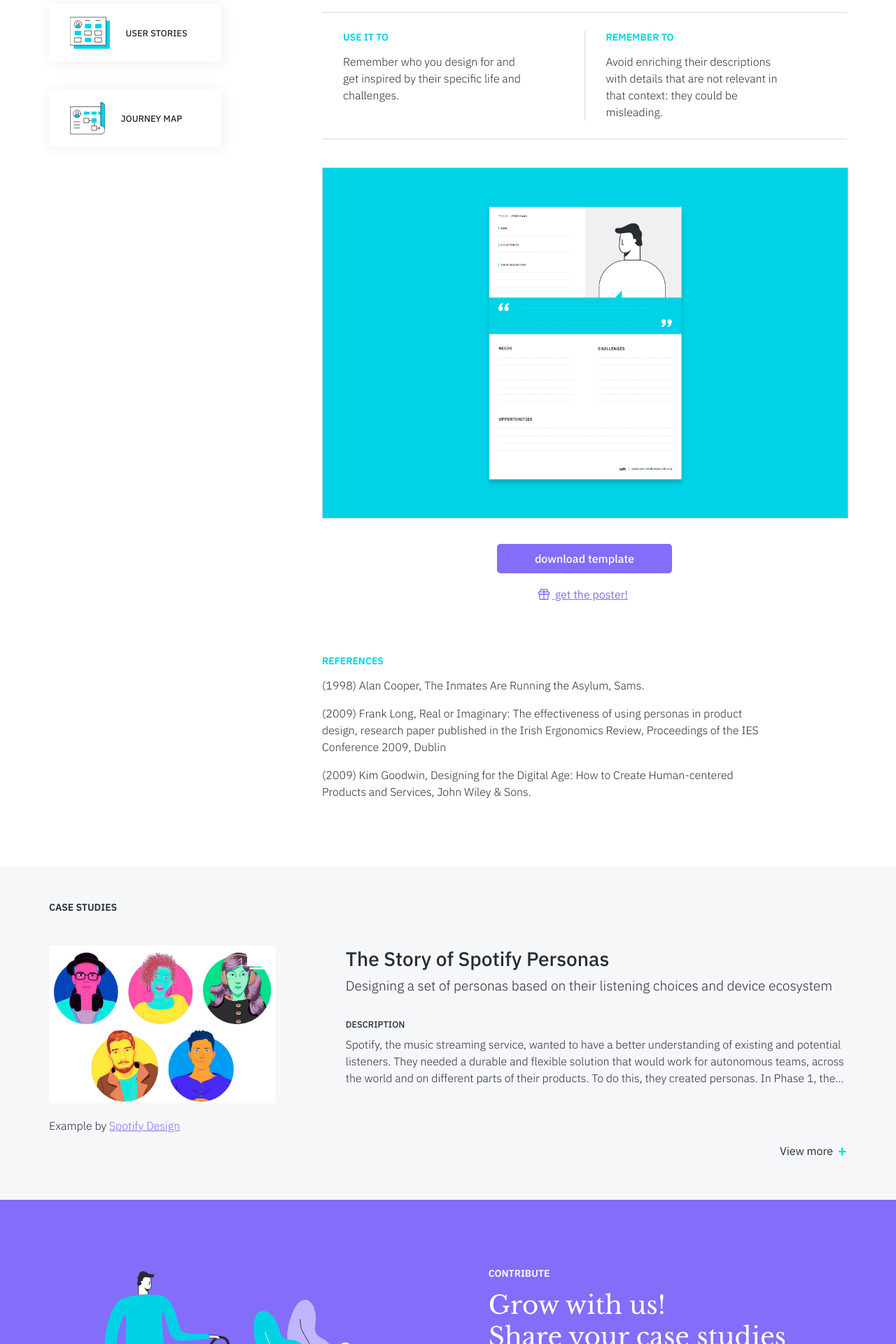
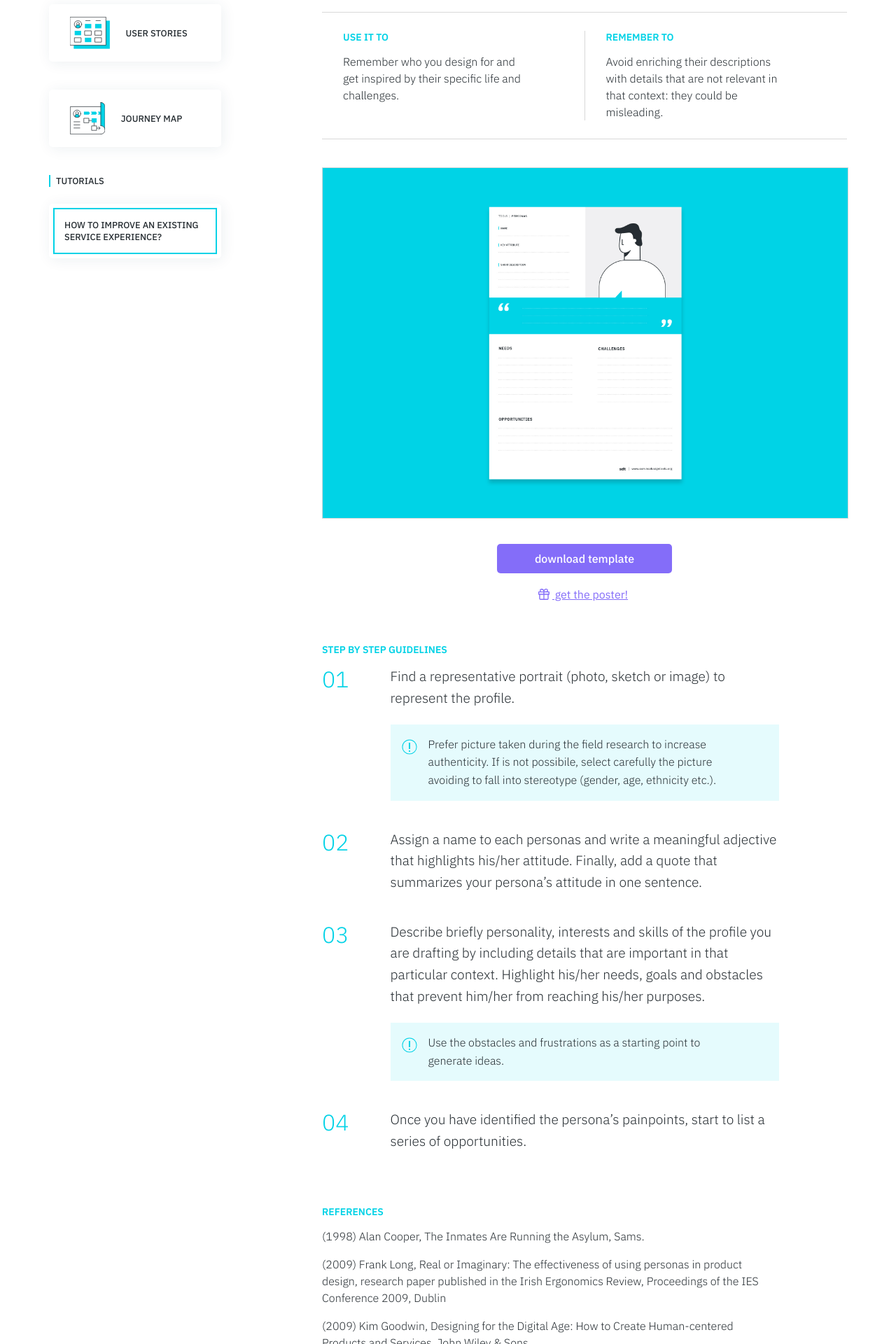
Before and after one commit to service-design-tools/sdt-website, a Jekyll site: the page built from _tools/personas.md, in a window 1280 px wide. Shown: the part 1048-2968 px from the top of the page at 70% size. Built offline with Jekyll 4.4.1, drawn with Linux system fonts in a browser that asks for light colours.

Commit message:
add relevant tutorials and step by step guidelines

```diff
--- /dev/null
+++ b/_includes/svgs/warning.html
@@ -0,0 +1,4 @@
+<svg version="1.1" xmlns="http://www.w3.org/2000/svg" viewBox="0 0 21.8 21.8">
+  <circle class="svg--stroke-main" fill="none" cx="10.9" cy="10.9" r="10"/>
+  <path class="svg--filled-main" d="M10.9,15.9c-0.4,0-0.6,0.1-0.8,0.2c-0.2,0.2-0.2,0.4-0.2,0.6l0,0V17c0,0.3,0.1,0.5,0.2,0.6 s0.4,0.2,0.8,0.2s0.6-0.1,0.8-0.2s0.2-0.4,0.2-0.6l0,0v-0.3c0-0.3-0.1-0.5-0.2-0.6C11.5,16,11.3,15.9,10.9,15.9z M9.9,4.9v9h2v-9 H9.9z"/>
+</svg>
--- a/_layouts/tool.html
+++ b/_layouts/tool.html
@@ -5,7 +5,11 @@ layout: default
 {% assign hasPoster = page.poster %}
 {% assign referencesNumber = page.references | size %}
 {% assign relatedToolsNumber = page.related.tools | size %}
+{% assign relatedTutsNumber = page.related.tutorials | size %}
 {% assign tipsNumber = page.related.tips | size %}
+{% assign guidelinesNumber = page.guidelines | size %}
+{% assign caseStudies = site.case_studies | where_exp:"case", "case.tool contains page.title" %}
+{% assign caseStudiesNumber = caseStudies | size %}
 <header>
     <div class="header__icon">
         {{ page.icon }}
@@ -43,6 +47,17 @@ layout: default
         </a>
         {% endfor %}
         {% endif %}
+        {% if relatedTutsNumber > 0 %}
+        <h5>tutorials</h5>
+        {% for tutorial in page.related.tutorials %}
+        {% assign match = site.tutorials | where:"title", tutorial %}
+        <a href="{{ match[0].url }}">
+            <div class="related__tutorial card">
+                <p>{{ tutorial }}</p>
+            </div>
+        </a>
+        {% endfor %}
+        {% endif %}
         {% if tipsNumber > 0 %}
         <h5>#oblotips</h5>
         {% for tip in page.related.tips %}
@@ -73,6 +88,29 @@ layout: default
             {% endif %}
         </div>
         {% endif %}
+        {% if guidelinesNumber > 0 %}
+        <div class="guidelines">
+            <h3>step by step guidelines</h3>
+            {% for guideline in page.guidelines %}
+            <div class="guideline__step">
+                {% if forloop.index < 10 %}
+                <p class="guideline__index">0{{ forloop.index }}</p>
+                {% else %}
+                <p class="guideline__index">{{ forloop.index }}</p>
+                {% endif %}
+                <div class="guideline__text">
+                    {{ guideline.step | markdownify }}
+                    {% if guideline.warning %}
+                    <div class="guideline__attention">
+                        {% include svgs/warning.html %}
+                        {{ guideline.warning | markdownify }}
+                    </div>
+                    {% endif %}
+                </div>
+            </div>
+            {% endfor %}
+        </div>
+        {% endif %}
         {% if referencesNumber > 0 %}
         <div class="references">
             <h3>references</h3>
@@ -87,8 +125,6 @@ layout: default
         {% endif %}
     </div>
 </main>
-{% assign caseStudies = site.case_studies | where_exp:"case", "case.tool contains page.title" %}
-{% assign caseStudiesNumber = caseStudies | size %}
 {% if caseStudiesNumber > 0 %}
 <section class="case-studies__container">
     <h3>case studies</h3>
--- a/_sass/tool/tool-main.scss
+++ b/_sass/tool/tool-main.scss
@@ -27,7 +27,8 @@ main {
     height: 0.75rem;
 }
 
-.related__tool {
+.related__tool,
+.related__tutorial {
     width: 210px;
     padding: 1.125rem;
     margin: 1.5rem 0 2.5rem;
@@ -39,17 +40,31 @@ main {
             align-items: center;
 }
 
+.related__tutorial {
+    width: 234px;
+    padding: .375rem;
+}
+
 .related__tool svg {
     height: 46px;
     margin-left: 0.75rem;
 }
 
-.related__tool p {
-    width: 50%;
+.related__tool p,
+.related__tutorial p {
     font-size: 0.8rem;
     font-weight: var(--font-medium);
     text-transform: uppercase;
+}
+
+.related__tool p {
+    width: 50%;
     margin-left: 1.4rem;
+}
+
+.related__tutorial p {
+    padding: .875rem;
+    border: 2px solid var(--color-main);
 }
 
 .main__content {
@@ -114,6 +129,45 @@ main {
     margin-top: 1.25rem;
 }
 
+.guidelines {
+    margin-bottom: 3.75rem;
+}
+
+.guideline__step {
+    margin-bottom: 2.5rem;
+}
+
+.guidelines .guideline__index {
+    margin-right: var(--container-gap);
+    margin-bottom: .625rem;
+    font-size: 2rem;
+    line-height: 1.2;
+    color: var(--color-main);
+}
+
+.guidelines .guideline__text > p {
+    width: calc(var(--column-width) * 6 + var(--container-gap) * 5);
+    font-size: 1rem;
+}
+
+.guideline__attention {
+    background-color: rgba(0, 210, 230, .1);
+    display: flex;
+    align-items: flex-start;
+    padding: 1rem;
+    margin-top: 1.4rem;
+}
+
+.guideline__attention svg {
+    width: 22px;
+    margin: .3rem 1rem 0 0;
+}
+
+.guidelines .guideline__attention p {
+    font-size: .875rem;
+    width: 80%;
+}
+
 .references {
     padding-top: 1rem;
 }
@@ -135,6 +189,20 @@ main {
     .additional__content p {
         width: 60%;
     }
+    .guideline__step {
+        display: flex;
+    }
+    .guidelines .guideline__index {
+        margin-bottom: 0;
+    }
+    .guidelines .guideline__text > p {
+        width: calc(var(--column-width) * 5 + var(--container-gap) * 4);
+        font-size: 1.2rem;
+    }
+    .guidelines .guideline__attention p {
+        font-size: 1rem;
+        width: 98%;
+    }
 }
 
 @media (min-width: 768px) {
@@ -148,11 +216,17 @@ main {
                 justify-content: space-between;
         margin: 3rem auto 5rem;
     }
+    .guidelines .guideline__text > p {
+        width: calc(var(--column-width) * 3 + var(--container-gap) * 3);
+    }
     .related__content {
         margin-top: 0;
     }
     .related__tool {
         width: calc(var(--column-width) * 2 + var(--container-gap) * 1 - 1.125rem * 2);
+    }
+    .related__tutorial {
+        width: calc(var(--column-width) * 2 + var(--container-gap) * 1 - .375rem * 2);
     }
     .main__content {
         width: calc(var(--column-width) * 4 + var(--container-gap) * 3);
@@ -163,12 +237,24 @@ main {
     .related__tool {
         width: 210px;
     }
+    .related__tutorial {
+        width: 234px;
+    }
     .main__content {
         width: calc(var(--column-width) * 8 + var(--container-gap) * 7);
     }
     .main__content p {
         width: 98%;
         font-size: 1.25rem;
+    }
+    .guidelines .guideline__index {
+        width: var(--column-width);
+    }
+    .guidelines .guideline__text > p {
+        width: calc(var(--column-width) * 6 + var(--container-gap) * 5);
+    }
+    .guidelines .guideline__attention p {
+        width: calc(var(--column-width) * 4 + var(--container-gap) * 5);
     }
     .references p {
         font-size: 1rem;
--- a/admin/config.yml
+++ b/admin/config.yml
@@ -93,7 +93,7 @@ collections:
           - {label: "image", name: "image", widget: "image", hint: "Preview image on website", required: false}
           - {label: "file", name: "file", widget: "file", hint: "File that will be downloaded", required: false}
       - {label: "poster", name: "poster", widget: "file", required: false}
-      - label: "how to use guidelines"
+      - label: "how to use steps"
         name: "guidelines"
         widget: "list"
         required: false
```
